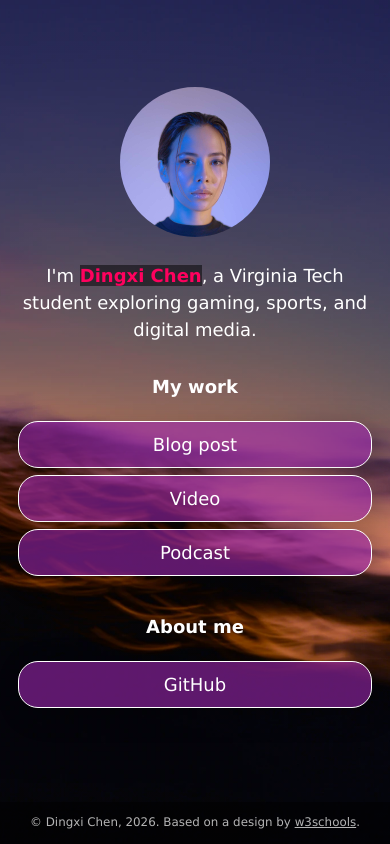
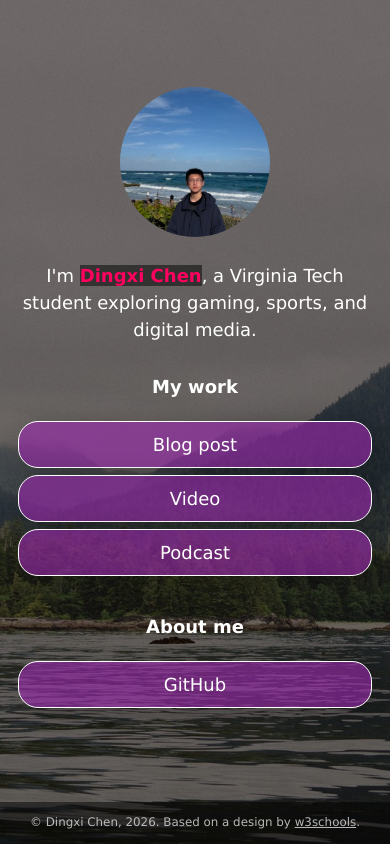
Before and after one commit to Xi489/xi489.github.io, a plain HTML site: page index.html in a window 390 px wide. Drawn offline with Linux system fonts and the light colour scheme.

Commit message:
Update website avatar and landscape background

```diff
--- a/css/style.css
+++ b/css/style.css
@@ -13,6 +13,7 @@ html {
     -ms-text-size-adjust: 100%;
     -webkit-text-size-adjust: 100%;
     height: 100%;
+    background-color: #232728;
 }
 
 *,
@@ -24,9 +25,8 @@ html {
 body {
     margin: 0;
     min-height: 100%;
-    /* The image used for the site background. Try changing skyscape.jpg to stars.jpg. Put a replacement photo in the images folder and, in line 21 below, replace skyscape.jpg with yourbackgroundfilename.jpg */
-    /* The linear gradient darkens the image, like putting a sunglasses lens on top of it. If you want to darken the image even more, change 0.1 (both times) to 0.3 or higher */
-    background: linear-gradient(rgba(0, 0, 0, 0.1), rgba(0, 0, 0, 0.1)), url(../images/skyscape.jpg);
+    /* Darken the background image to keep text readable over the fog. */
+    background: linear-gradient(rgba(0, 0, 0, 0.55), rgba(0, 0, 0, 0.55)), url(../images/landscape-background.jpg);
     /* Prevents the browser from repeating or "tiling" the background image */
     background-repeat: no-repeat;
     background-position: center;
@@ -204,6 +204,12 @@ img {
     color: inherit;
 }
 
+@media (max-width: 767px) {
+    body {
+        background-attachment: scroll;
+    }
+}
+
 /* Media queries allow you to change style properties according to the screen width. In this case, if the screen is AT LEAST 540 pixels wide (bigger than a standard phone), the .container resizes to 540 pixels and the buttons and intro resize to 85% of the container width */
 @media (min-width: 540px) {
     .container {
--- a/index.html
+++ b/index.html
@@ -15,7 +15,7 @@
   <div class="container">
     <!-- Image and name container. Put your replacement photo—which you should crop to be square—in the images folder, then change the source attribute to images/yourportraitfilename.jpg. This path says, "Look in the images folder for yourportraitfilename.jpg." Be sure to change the alt text, too. -->
     <div class="image-container">
-      <img src="images/portrait.jpg" alt="Photo by Art Hauntington">
+      <img src="images/beach-avatar.jpg" alt="Dingxi standing by the ocean in a dark jacket.">
     </div>
     <div class="intro">
       I'm <span class="name"><strong>Dingxi Chen</strong></span>, a Virginia Tech student exploring gaming, sports, and digital media.
```
Also changed, not shown: images/beach-avatar.jpg (added), images/landscape-background.jpg (added).
